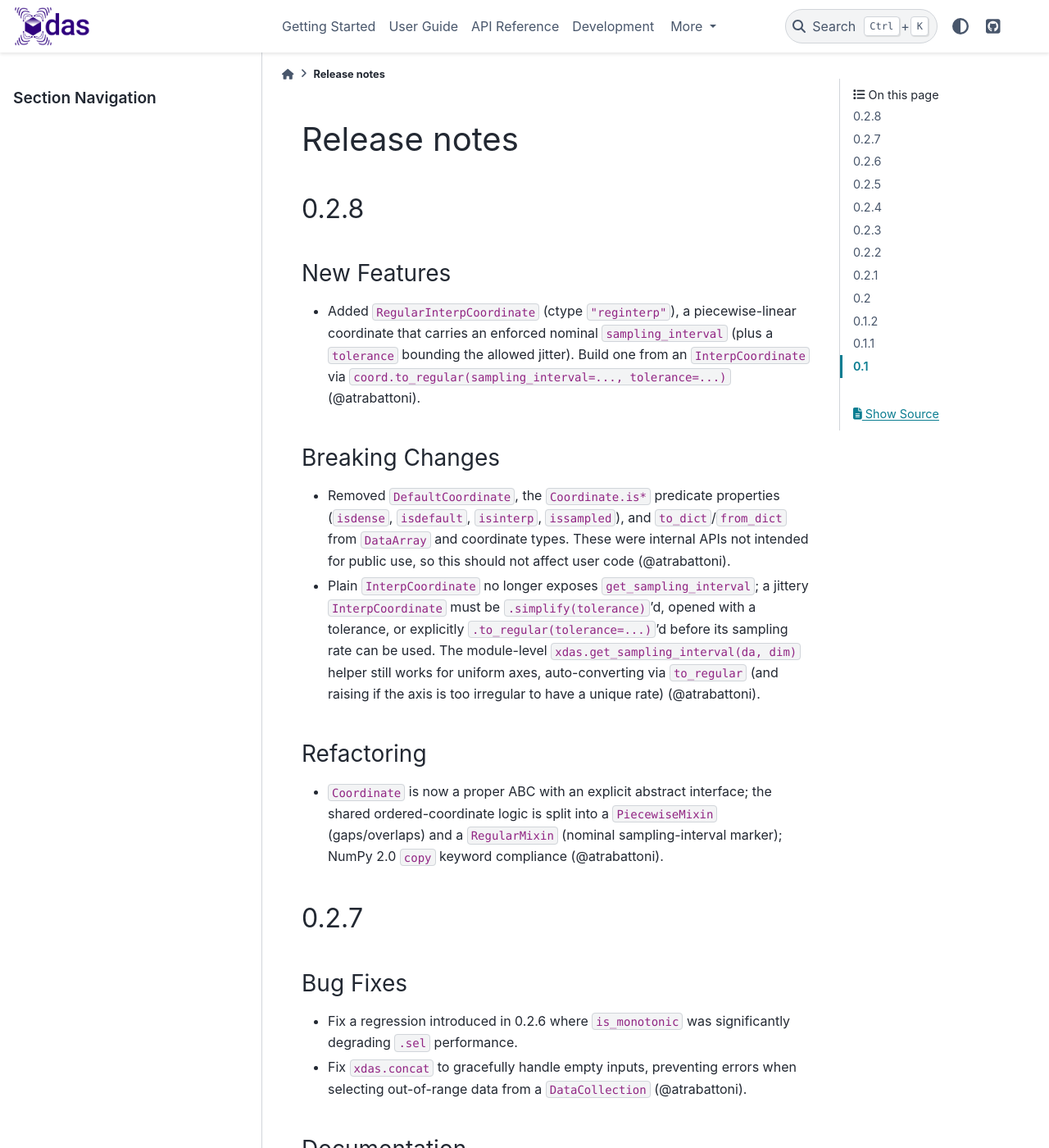
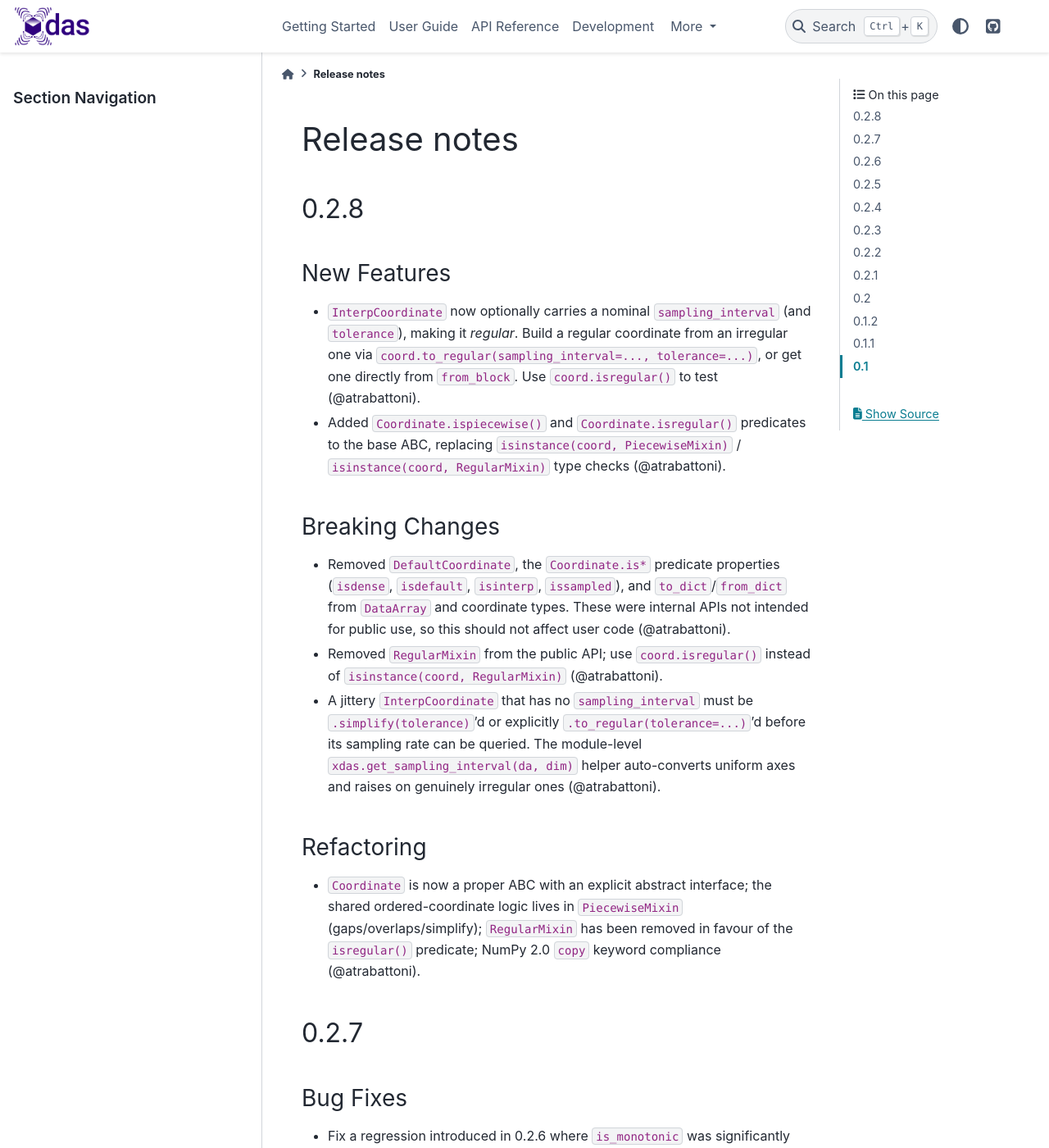
Before and after one commit to xdas-dev/xdas, a Sphinx documentation site: the page built from docs/release-notes.md, in a window 1280 px wide and 1400 px high. Shown: the whole window at 82% size. Built offline with Sphinx 7.4.7 and the PyData theme 0.15.4, drawn with Linux system fonts in a browser that asks for light colours.

Commit message:
Collapse RegularInterpCoordinate into InterpCoordinate
Merge the regular-sampling behaviour into InterpCoordinate (carried by an
optional sampling_interval/tolerance) and drop the separate
RegularInterpCoordinate type and the RegularMixin marker.

Replace the isinstance(coord, PiecewiseMixin) / isinstance(coord, RegularMixin)
type checks with isregular() and ispiecewise() predicates on the Coordinate
base, and make get_sampling_interval part of the abstract interface.

Update call sites, tests, API docs, and release notes accordingly.

```diff
--- a/docs/release-notes.md
+++ b/docs/release-notes.md
@@ -3,14 +3,16 @@
 ## 0.2.8
 
 ### New Features
-- Added `RegularInterpCoordinate` (ctype `"reginterp"`), a piecewise-linear coordinate that carries an enforced nominal `sampling_interval` (plus a `tolerance` bounding the allowed jitter). Build one from an `InterpCoordinate` via `coord.to_regular(sampling_interval=..., tolerance=...)` (@atrabattoni).
+- `InterpCoordinate` now optionally carries a nominal `sampling_interval` (and `tolerance`), making it *regular*. Build a regular coordinate from an irregular one via `coord.to_regular(sampling_interval=..., tolerance=...)`, or get one directly from `from_block`. Use `coord.isregular()` to test (@atrabattoni).
+- Added `Coordinate.ispiecewise()` and `Coordinate.isregular()` predicates to the base ABC, replacing `isinstance(coord, PiecewiseMixin)` / `isinstance(coord, RegularMixin)` type checks (@atrabattoni).
 
 ### Breaking Changes
 - Removed `DefaultCoordinate`, the `Coordinate.is*` predicate properties (`isdense`, `isdefault`, `isinterp`, `issampled`), and `to_dict`/`from_dict` from `DataArray` and coordinate types. These were internal APIs not intended for public use, so this should not affect user code (@atrabattoni).
-- Plain `InterpCoordinate` no longer exposes `get_sampling_interval`; a jittery `InterpCoordinate` must be `.simplify(tolerance)`'d, opened with a tolerance, or explicitly `.to_regular(tolerance=...)`'d before its sampling rate can be used. The module-level `xdas.get_sampling_interval(da, dim)` helper still works for uniform axes, auto-converting via `to_regular` (and raising if the axis is too irregular to have a unique rate) (@atrabattoni).
+- Removed `RegularMixin` from the public API; use `coord.isregular()` instead of `isinstance(coord, RegularMixin)` (@atrabattoni).
+- A jittery `InterpCoordinate` that has no `sampling_interval` must be `.simplify(tolerance)`'d or explicitly `.to_regular(tolerance=...)`'d before its sampling rate can be queried. The module-level `xdas.get_sampling_interval(da, dim)` helper auto-converts uniform axes and raises on genuinely irregular ones (@atrabattoni).
 
 ### Refactoring
-- `Coordinate` is now a proper ABC with an explicit abstract interface; the shared ordered-coordinate logic is split into a `PiecewiseMixin` (gaps/overlaps) and a `RegularMixin` (nominal sampling-interval marker); NumPy 2.0 `copy` keyword compliance (@atrabattoni).
+- `Coordinate` is now a proper ABC with an explicit abstract interface; the shared ordered-coordinate logic lives in `PiecewiseMixin` (gaps/overlaps/simplify); `RegularMixin` has been removed in favour of the `isregular()` predicate; NumPy 2.0 `copy` keyword compliance (@atrabattoni).
 
 ## 0.2.7
 
```
Also changed, not shown: docs/api/coordinates.md (+6 -35 lines), 7 other files.
